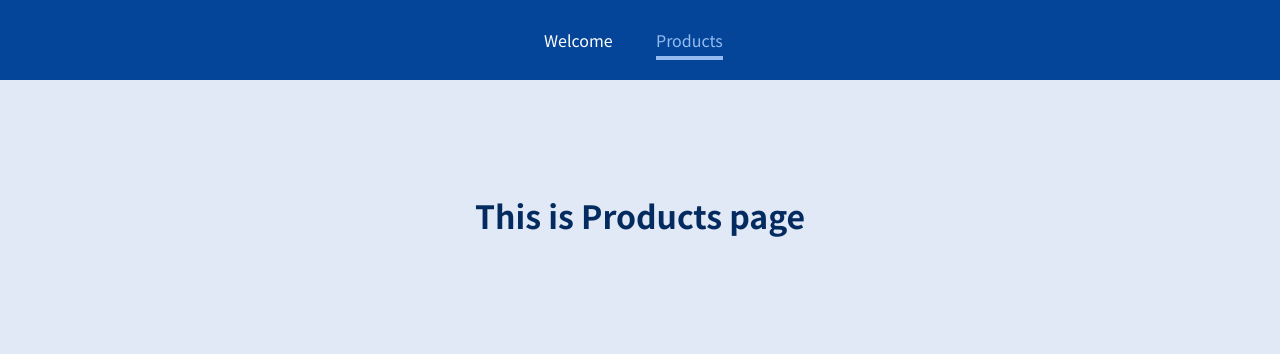
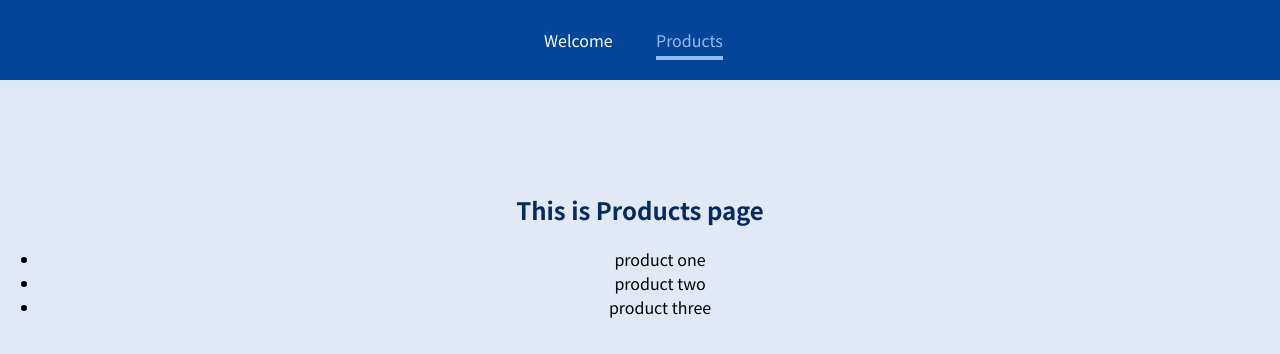
Before and after one commit to eeyfesubalew/react-router, a JavaScript app: page /products in a window 1280 px wide. Shown: the top 354 px of the page. Built offline with nearby package versions, Linux system fonts and the light colour scheme.

Commit message:
adding dynamic route

```diff
--- a/src/App.js
+++ b/src/App.js
@@ -2,6 +2,7 @@ import { Route } from "react-router-dom";
 import Products from "./pages/Products";
 import Welcome from "./pages/Welcome";
 import MainHeader from "./components/Mainheader";
+import ProductDetail from "./pages/ProductDetail";
 function App() {
   return (
     <div>
@@ -15,6 +16,10 @@ function App() {
         <Route path="/products">
           <Products />
         </Route>
+
+        <Route path="/product-detail/:id">
+          <ProductDetail />
+        </Route>
       </main>
     </div>
   );
--- /dev/null
+++ b/src/pages/ProductDetail.js
@@ -0,0 +1,8 @@
+const ProductDetail = () => {
+  return (
+    <section>
+      <h1>ProductDetail</h1>
+    </section>
+  );
+};
+export default ProductDetail;
--- a/src/pages/Products.js
+++ b/src/pages/Products.js
@@ -1,4 +1,14 @@
 const Products = () => {
-  return <h1>This is Products page</h1>;
+  return (
+    <section>
+      <h1>This is Products page</h1>
+
+      <ul>
+        <li>product one</li>
+        <li>product two</li>
+        <li>product three</li>
+      </ul>
+    </section>
+  );
 };
 export default Products;
```
Also changed, not shown: 1 other file (tests, documents, lock files or other folders).
